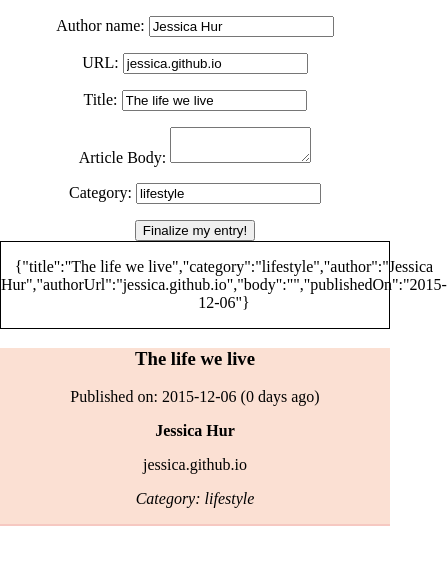
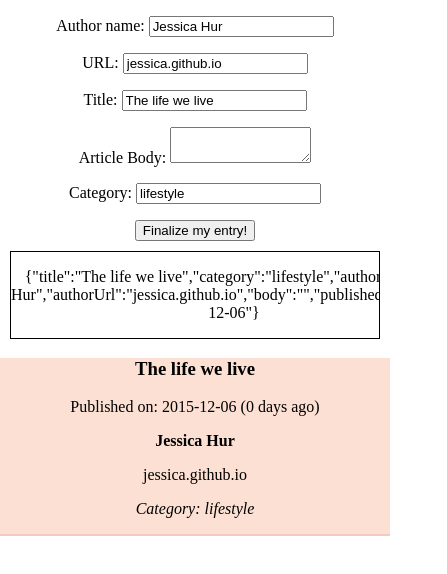
Before and after one commit to jessicahur/code-blog, a plain HTML site: page UI.html in a window 390 px wide. Shown: the whole page, 447 px wide, since content can reach past the window. Drawn offline with Linux system fonts and the light colour scheme.

Commit message:
responsive UI.html

```diff
--- a/css/handlebarsStyling.css
+++ b/css/handlebarsStyling.css
@@ -8,6 +8,8 @@ body{
 }
 .box{
   border: solid 1px;
+  margin: 10px;
+  overflow: scroll;
 }
 .halfOpac{
   opacity: 0.5;
```
